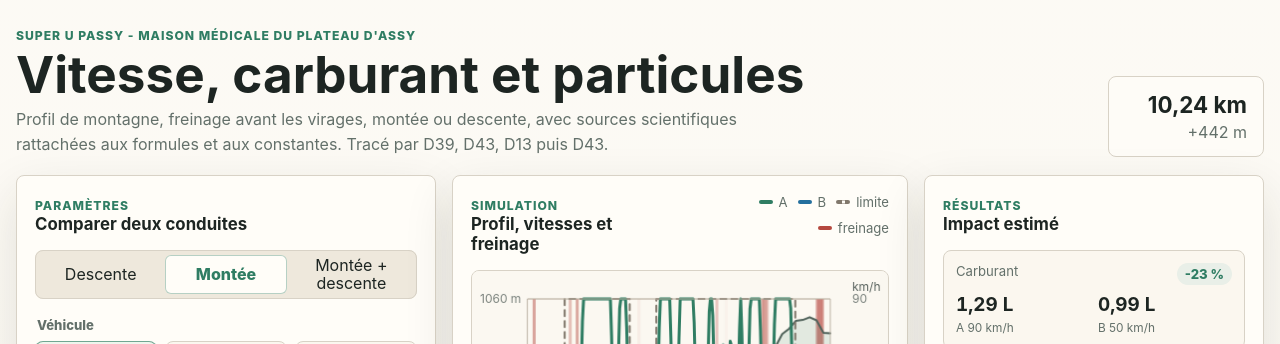
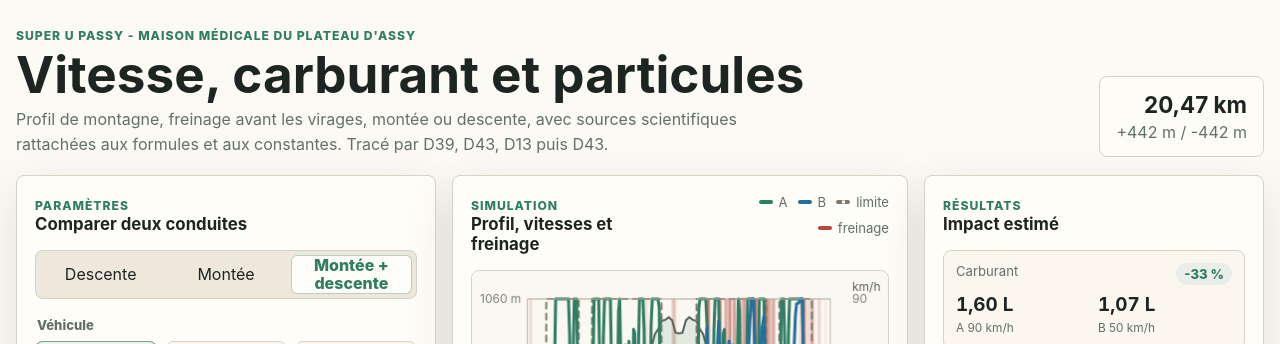
Before and after one commit to mathieudutour/simulateur-vitesse-pollution-montagne, a plain HTML site: page index.html in a window 1280 px wide. Shown: the top 344 px of the page. Drawn offline with Linux system fonts and the light colour scheme; grey boxes are pictures that could not be loaded.

Commit message:
Default to round trip simulation

```diff
--- a/app.js
+++ b/app.js
@@ -389,7 +389,7 @@ const ROUTE = {
 };
 
 const DEFAULTS = {
-  direction: "up",
+  direction: "round",
   vehicleId: "note",
   speedA: 90,
   speedB: 50,
--- a/index.html
+++ b/index.html
@@ -33,8 +33,8 @@
         <fieldset class="segmented" aria-label="sens du trajet">
           <legend>Sens</legend>
           <button type="button" data-direction="down">Descente</button>
-          <button type="button" class="is-active" data-direction="up">Montée</button>
-          <button type="button" data-direction="round">Montée + descente</button>
+          <button type="button" data-direction="up">Montée</button>
+          <button type="button" class="is-active" data-direction="round">Montée + descente</button>
         </fieldset>
 
         <fieldset class="vehicle-picker" aria-label="choix du véhicule">
```
